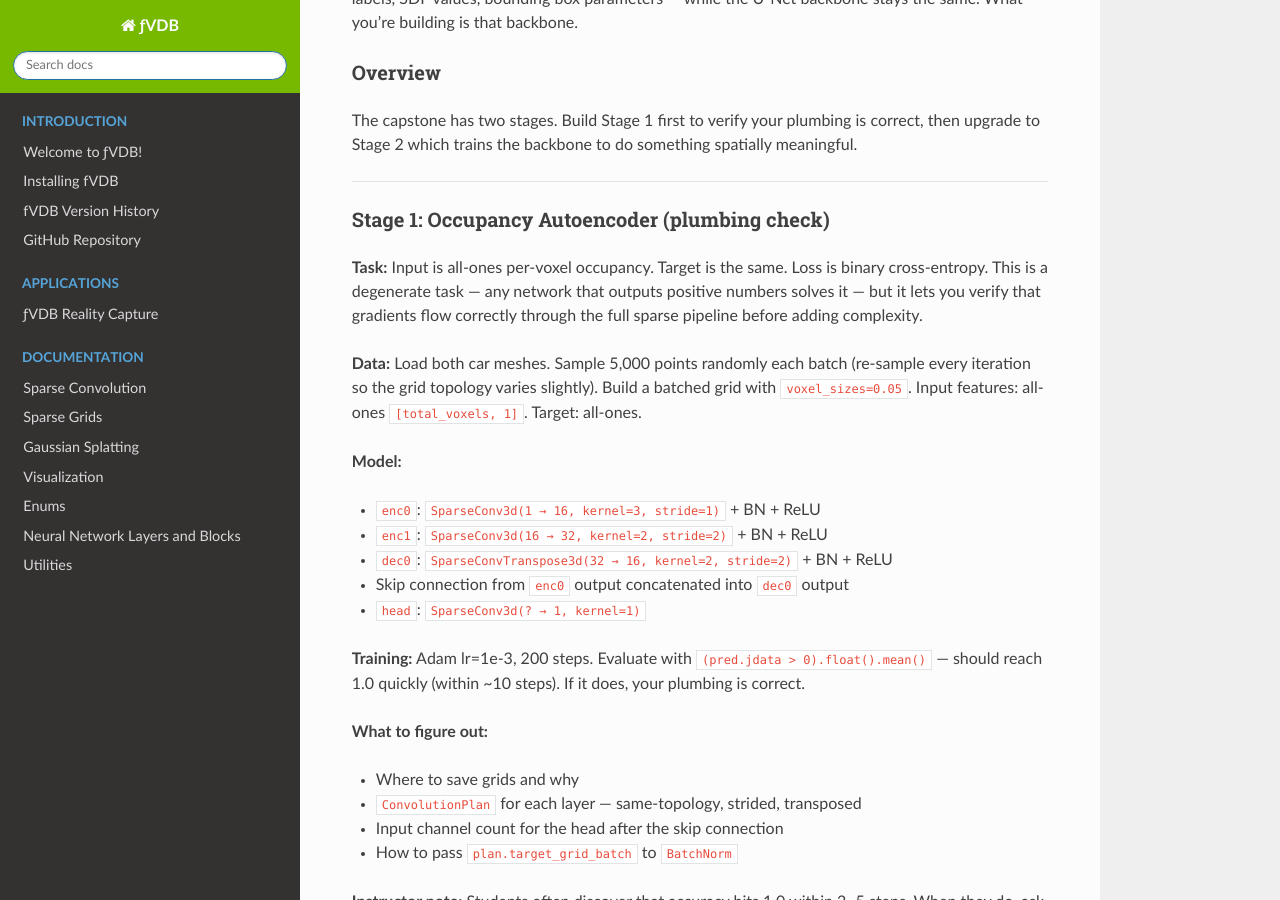
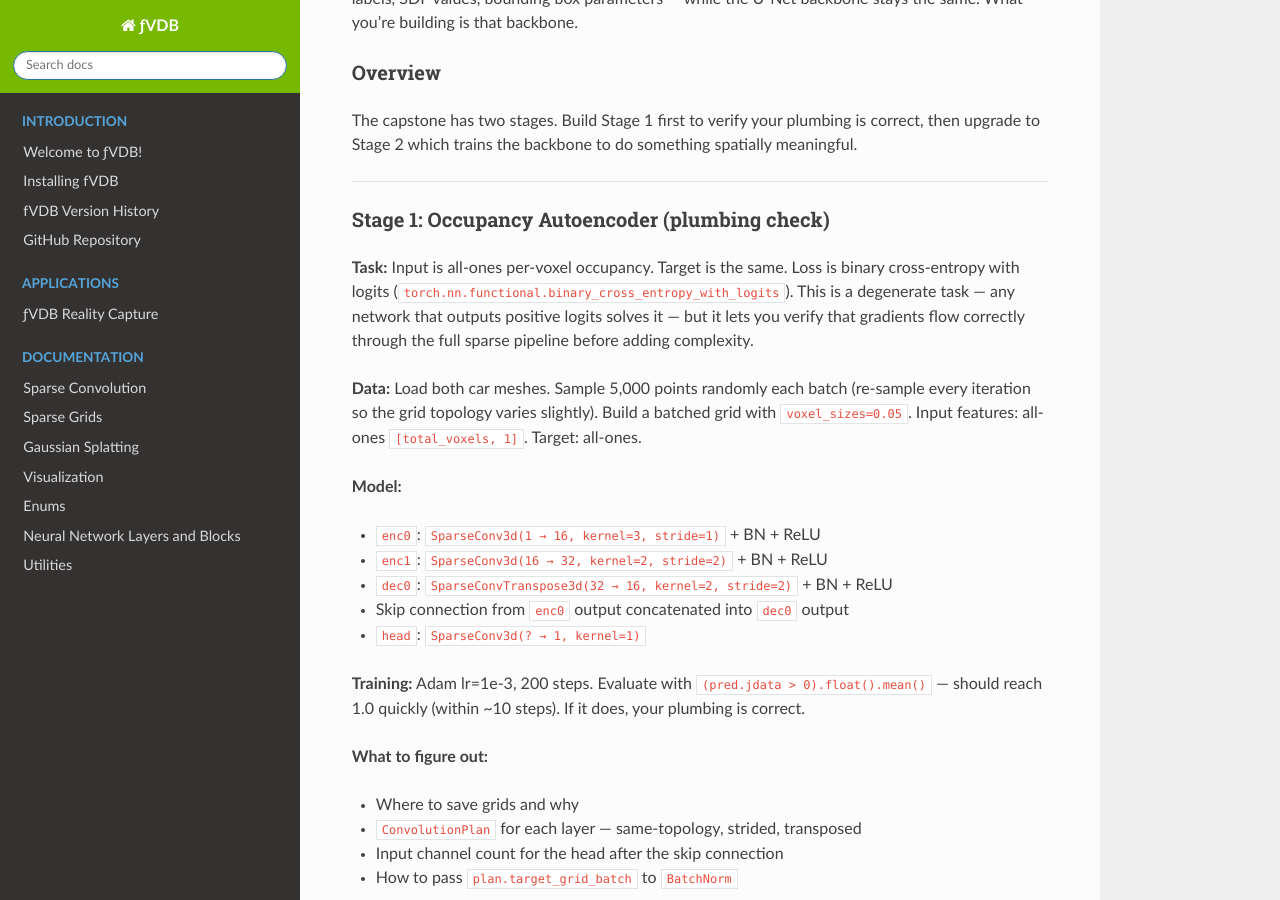
Before and after one commit to openvdb/fvdb-core, a Sphinx documentation site: the page built from docs/TEACHME/fvdb_core_lesson.md, in a window 1280 px wide and 900 px high, scrolled down 16273 px. Built offline with Sphinx 7.4.7 and the Read the Docs theme 3.1.0, drawn with Linux system fonts in a browser that asks for light colours; pages that are not in the unit, such as notebooks, are missing from menus; the version number is read from the project's files by our own code.

Commit message:
Fix BCE loss specificity and consistent variable name in capstone
- Stage 1: specify binary_cross_entropy_with_logits, not raw BCE
- Stage 2: use pred.jdata consistently (was feat_out.jdata)

Co-Authored-By: Claude Opus 4.6 <noreply@anthropic.com>
Signed-off-by: Mark Harris <mharris@nvidia.com>

```diff
--- a/docs/TEACHME/fvdb_core_lesson.md
+++ b/docs/TEACHME/fvdb_core_lesson.md
@@ -698,7 +698,7 @@ The capstone has two stages. Build Stage 1 first to verify your plumbing is corr
 
 ### Stage 1: Occupancy Autoencoder (plumbing check)
 
-**Task:** Input is all-ones per-voxel occupancy. Target is the same. Loss is binary cross-entropy. This is a degenerate task — any network that outputs positive numbers solves it — but it lets you verify that gradients flow correctly through the full sparse pipeline before adding complexity.
+**Task:** Input is all-ones per-voxel occupancy. Target is the same. Loss is binary cross-entropy with logits (`torch.nn.functional.binary_cross_entropy_with_logits`). This is a degenerate task — any network that outputs positive logits solves it — but it lets you verify that gradients flow correctly through the full sparse pipeline before adding complexity.
 
 **Data:** Load both car meshes. Sample 5,000 points randomly each batch (re-sample every iteration so the grid topology varies slightly). Build a batched grid with `voxel_sizes=0.05`. Input features: all-ones `[total_voxels, 1]`. Target: all-ones.
 
```
Also changed, not shown: other parts of docs/TEACHME/fvdb_core_lesson.md (+1 -1 lines).
